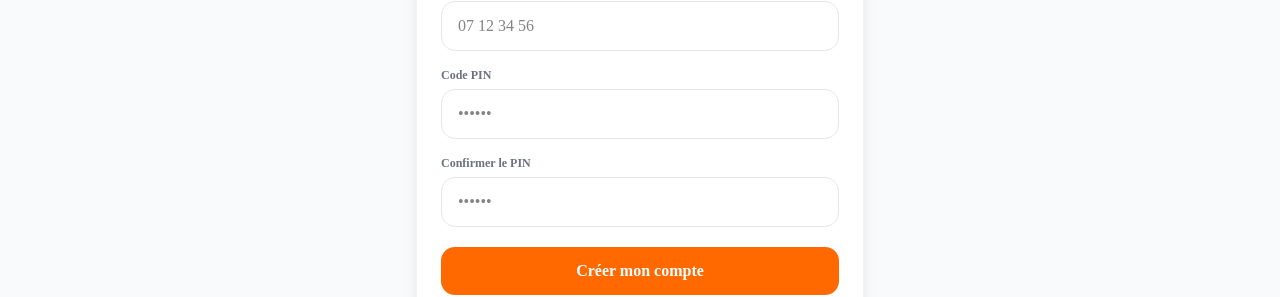
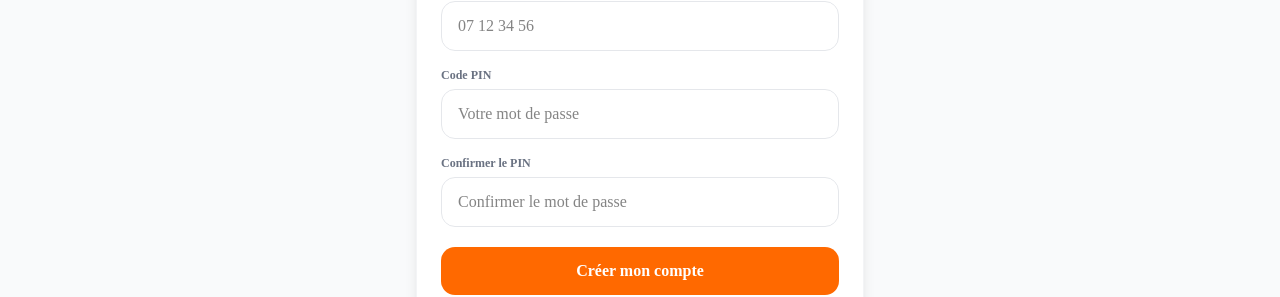
Before and after one commit to vincenthacky/webchecknum, a Next.js app: page /connexion in a window 1280 px wide. Both pictures are taken after a click on the button "S'inscrire". Shown: the part 453-750 px from the top of the page. Built offline with nearby package versions, Linux system fonts and the light colour scheme; no server answers.

Commit message:
feat: Ajouter la fonction formatNumero pour normaliser les numéros dans les composants Certifier, Connexion, Signaler et Verifier

```diff
--- a/src/app/(front)/(with-nav)/certifier/page.tsx
+++ b/src/app/(front)/(with-nav)/certifier/page.tsx
@@ -17,6 +17,11 @@ function StatutBadge({ statut }: { statut: Soumission["statut_numero"] }) {
   }
   return <span className="px-2.5 py-1 rounded-full text-xs font-semibold bg-yellow-100 text-yellow-700">⏳ En attente</span>;
 }
+
+const formatNumero = (value: string) => {
+  const d = value.replace(/\D/g, "").slice(0, 10);
+  return d.match(/.{1,2}/g)?.join(" ") ?? d;
+};
 
 function CertifierContent() {
   const { hydrated } = useAuth(true);
@@ -90,7 +95,7 @@ function CertifierContent() {
             inputMode="numeric"
             placeholder="Numéro à certifier"
             value={num}
-            onChange={(e) => setNum(e.target.value)}
+            onChange={(e) => setNum(formatNumero(e.target.value))}
             required
             className="flex-1 text-base px-4 py-3 rounded-xl border border-gray-200 focus:outline-none focus:ring-2 focus:ring-green-400 focus:border-transparent"
           />
--- a/src/app/(front)/(with-nav)/connexion/page.tsx
+++ b/src/app/(front)/(with-nav)/connexion/page.tsx
@@ -10,6 +10,11 @@ import { PersonIcon, LogoutIcon } from "@/components/ui/Icons";
 import { AndroidGuard } from "@/components/shared/AndroidGuard";
 
 type Tab = "connexion" | "inscription";
+
+const formatNumero = (value: string) => {
+  const d = value.replace(/\D/g, "").slice(0, 10);
+  return d.match(/.{1,2}/g)?.join(" ") ?? d;
+};
 
 function ConnexionContent() {
   const router = useRouter();
@@ -113,7 +118,7 @@ function ConnexionContent() {
                     inputMode="numeric"
                     placeholder="07 12 34 56"
                     value={loginNum}
-                    onChange={(e) => setLoginNum(e.target.value)}
+                    onChange={(e) => setLoginNum(formatNumero(e.target.value))}
                     required
                     className="w-full text-base px-4 py-3 rounded-xl border border-gray-200 focus:outline-none focus:ring-2 focus:ring-orange-400 focus:border-transparent"
                   />
@@ -122,9 +127,7 @@ function ConnexionContent() {
                   <label className="block text-xs font-semibold text-gray-500 mb-1.5">Code PIN</label>
                   <input
                     type="password"
-                    inputMode="numeric"
-                    placeholder="••••••"
-                    maxLength={6}
+                    placeholder="Votre mot de passe"
                     value={loginPin}
                     onChange={(e) => setLoginPin(e.target.value)}
                     required
@@ -163,7 +166,7 @@ function ConnexionContent() {
                     inputMode="numeric"
                     placeholder="07 12 34 56"
                     value={regNum}
-                    onChange={(e) => setRegNum(e.target.value)}
+                    onChange={(e) => setRegNum(formatNumero(e.target.value))}
                     required
                     className="w-full text-base px-4 py-3 rounded-xl border border-gray-200 focus:outline-none focus:ring-2 focus:ring-orange-400 focus:border-transparent"
                   />
@@ -172,9 +175,7 @@ function ConnexionContent() {
                   <label className="block text-xs font-semibold text-gray-500 mb-1.5">Code PIN</label>
                   <input
                     type="password"
-                    inputMode="numeric"
-                    placeholder="••••••"
-                    maxLength={6}
+                    placeholder="Votre mot de passe"
                     value={regPin}
                     onChange={(e) => setRegPin(e.target.value)}
                     required
@@ -185,9 +186,7 @@ function ConnexionContent() {
                   <label className="block text-xs font-semibold text-gray-500 mb-1.5">Confirmer le PIN</label>
                   <input
                     type="password"
-                    inputMode="numeric"
-                    placeholder="••••••"
-                    maxLength={6}
+                    placeholder="Confirmer le mot de passe"
                     value={regPinConfirm}
                     onChange={(e) => setRegPinConfirm(e.target.value)}
                     required
--- a/src/app/(front)/(with-nav)/signaler/page.tsx
+++ b/src/app/(front)/(with-nav)/signaler/page.tsx
@@ -68,13 +68,18 @@ function SelectSkeleton() {
   return <div className="h-12 bg-gray-100 rounded-xl animate-pulse" />;
 }
 
+const formatNumero = (value: string) => {
+  const d = value.replace(/\D/g, "").slice(0, 10);
+  return d.match(/.{1,2}/g)?.join(" ") ?? d;
+};
+
 /* ── Page principale ─────────────────────────────────────────────────────────── */
 function SignalerContent() {
   const searchParams = useSearchParams();
   const router = useRouter();
   const { isAuthenticated, hydrated } = useAuth(true);
 
-  const [num, setNum] = useState(searchParams.get("num") ?? "");
+  const [num, setNum] = useState(() => formatNumero(searchParams.get("num") ?? ""));
   const [description, setDescription] = useState("");
   const [selectedCategorie, setSelectedCategorie] = useState<string>("");
   const [selectedCanal, setSelectedCanal] = useState<string>("");
@@ -161,7 +166,7 @@ function SignalerContent() {
               inputMode="numeric"
               placeholder="Ex : 07 12 34 56"
               value={num}
-              onChange={(e) => setNum(e.target.value)}
+              onChange={(e) => setNum(formatNumero(e.target.value))}
               required
               className="w-full text-base px-4 py-3 rounded-xl border border-gray-200 focus:outline-none focus:ring-2 focus:ring-orange-400 focus:border-transparent"
             />
--- a/src/app/(front)/(with-nav)/verifier/page.tsx
+++ b/src/app/(front)/(with-nav)/verifier/page.tsx
@@ -90,10 +90,15 @@ function ResultCard({ result, searchedNum }: { result: NumeroResult; searchedNum
   );
 }
 
+const formatNumero = (value: string) => {
+  const d = value.replace(/\D/g, "").slice(0, 10);
+  return d.match(/.{1,2}/g)?.join(" ") ?? d;
+};
+
 function VerifierContent() {
   const searchParams = useSearchParams();
   const router = useRouter();
-  const [numero, setNumero] = useState(searchParams.get("num") ?? "");
+  const [numero, setNumero] = useState(() => formatNumero(searchParams.get("num") ?? ""));
   const [loading, setLoading] = useState(false);
   const [result, setResult] = useState<NumeroResult | null>(null);
   const [error, setError] = useState("");
@@ -140,7 +145,7 @@ function VerifierContent() {
           inputMode="numeric"
           placeholder="Ex : 07 12 34 56 ou +225 07 12 34 56"
           value={numero}
-          onChange={(e) => setNumero(e.target.value)}
+          onChange={(e) => setNumero(formatNumero(e.target.value))}
           onKeyDown={(e) => e.key === "Enter" && handleSearch(numero)}
           className="flex-1 text-base px-4 py-3.5 rounded-xl border border-gray-200 focus:outline-none focus:ring-2 focus:ring-orange-400 focus:border-transparent bg-white shadow-sm"
         />
```
